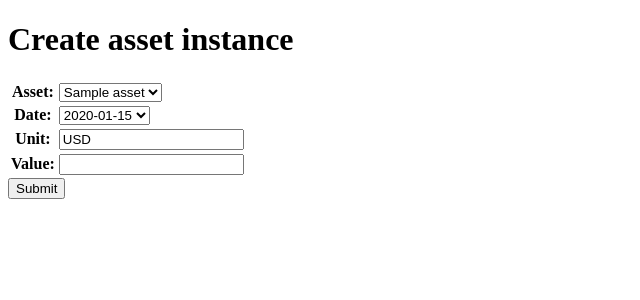
After one commit to bebaek/assetloggersite, a Django app: page /assetlogger/create_asset_instance/ in a window 1280 px wide. The commit adds this page. Shown: the top 300 px of the page, without its empty margins (0-640 px from the left). Run offline with Django 3.2, Linux system fonts and the light colour scheme; a user stored in the database is signed in; tables that the repository leaves empty hold one stand-in row (values such as "Sample post").

Commit message:
Add create_asset_instance endpoint

```diff
--- /dev/null
+++ b/assetlogger/forms.py
@@ -0,0 +1,10 @@
+from django import forms
+
+from .models import Asset, AssetDate
+
+
+class CreateAssetInstanceForm(forms.Form):
+    asset = forms.ModelChoiceField(queryset=Asset.objects.all())
+    date = forms.ModelChoiceField(queryset=AssetDate.objects.all())
+    unit = forms.CharField()
+    value = forms.DecimalField(decimal_places=2, max_digits=20)
--- a/assetlogger/models.py
+++ b/assetlogger/models.py
@@ -7,6 +7,9 @@ class Asset(models.Model):
     asset_name = models.CharField(max_length=200)
     ext_url = models.URLField(max_length=200)
 
+    def __str__(self):
+        return f'{self.asset_name}'
+
 
 class AssetInstance(models.Model):
     """ Individual asset record. """
@@ -15,7 +18,15 @@ class AssetInstance(models.Model):
     unit = models.CharField(max_length=20, choices=[('USD', 'USD')])
     value = models.DecimalField(decimal_places=2, max_digits=20)
 
+    def __str__(self):
+        asset_str = self.asset.asset_name
+        date_str = str(self.date.date)
+        return f'{asset_str} on {date_str}'
+
 
 class AssetDate(models.Model):
     """ Date of asset log. Used to aggregate assets on a date. """
     date = models.DateField('Date of asset data', default=timezone.now)
+
+    def __str__(self):
+        return f'{self.date}'
--- /dev/null
+++ b/assetlogger/templates/assetlogger/create_asset_instance.html
@@ -0,0 +1,13 @@
+{% extends "base_generic.html" %}
+
+{% block content %}
+  <h1>Create asset instance</h1>
+
+  <form action="" method="post">
+    {% csrf_token %}
+    <table>
+      {{ form.as_table }}
+    </table>
+    <input type="submit" value="Submit">
+  </form>
+{% endblock %}
--- a/assetlogger/templates/index.html
+++ b/assetlogger/templates/index.html
@@ -10,6 +10,7 @@
   {% endif %}
 
   <h1>History</h1>
+  <p><a href="{% url 'create_asset_instance' %}">Create asset instance</a></p>
   {% if value_history %}
     <ul>
       {% for date, value in value_history %}
@@ -21,4 +22,5 @@
   {% else %}
     <p>There is no history.</p>
   {% endif %}
+
 {% endblock %}
--- a/assetlogger/urls.py
+++ b/assetlogger/urls.py
@@ -4,6 +4,6 @@ from . import views
 
 urlpatterns = [
     path('', views.index, name='index'),
-    path('asset_history/', views.AssetDateListView.as_view(),
-         name='asset_history'),
+    path('create_asset_instance/', views.create_asset_instance,
+         name='create_asset_instance'),
 ]
--- a/assetlogger/views.py
+++ b/assetlogger/views.py
@@ -1,8 +1,10 @@
 from django.contrib.auth.decorators import login_required
+from django.http import HttpResponseRedirect
 from django.shortcuts import render
-from django.views import generic
+from django.urls import reverse
 
-from assetlogger.models import AssetDate, AssetInstance
+from assetlogger.forms import CreateAssetInstanceForm
+from assetlogger.models import Asset, AssetDate, AssetInstance
 
 
 @login_required
@@ -20,18 +22,34 @@ def index(request):
     return render(request, 'index.html', context=context)
 
 
-class AssetDateListView(generic.ListView):
-    model = AssetDate
+@login_required
+def create_asset_instance(request):
+    # POST: process the form data
+    if request.method == 'POST':
+        form = CreateAssetInstanceForm(request.POST)
 
-    def get_context_data(self, **kwargs):
-        """ Return custom context with [date, value] list. """
-        context = super().get_context_data(**kwargs)
-        asset_dates = context['assetdate_list']
-        date_strs = [ad.date.isoformat() for ad in asset_dates]
+        if form.is_valid():
+            asset_instance = AssetInstance(
+                asset=form.cleaned_data['asset'],
+                date=form.cleaned_data['date'],
+                unit=form.cleaned_data['unit'],
+                value=form.cleaned_data['value'],
+            )
+            asset_instance.save()
 
-        # Get asset instances matching dates and get total values
-        assets = [
-            AssetInstance.objects.filter(date=ad) for ad in asset_dates]
-        values = map(lambda x: sum([a.value for a in x]), assets)
+            # FIXME: Redirect to date view instead
+            return HttpResponseRedirect(reverse('index'))
 
-        return {'value_history': zip(date_strs, values)}
+    # GET: create the default form
+    else:
+        form = CreateAssetInstanceForm(
+            initial={
+                'asset': Asset.objects.get(pk=1),
+                'date': Asset.objects.get(pk=1),
+                'unit': 'USD',
+            })
+
+    context = {
+        'form': form,
+    }
+    return render(request, 'assetlogger/create_asset_instance.html', context)
```
Also changed, not shown: assetlogger/templates/assetlogger/assetdate_list.html (deleted, +0 -16 lines). Lines whose indentation alone changed are shown as unchanged.
